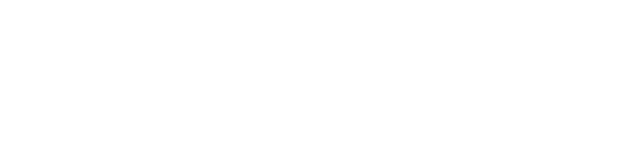
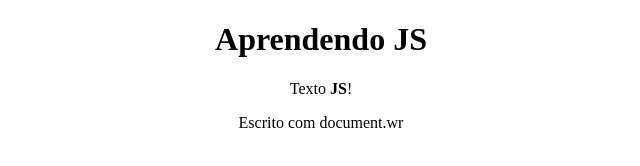
Before and after one commit to FabianaCabrini/JS, a plain HTML site: page index.html in a window 1280 px wide. Shown: the whole page, without its empty margins (319-959 px from the left). Drawn offline with Linux system fonts and the light colour scheme.

Commit message:
saidas por JS

```diff
--- a/index.html
+++ b/index.html
@@ -4,8 +4,22 @@
     <meta charset="UTF-8">
     <meta name="viewport" content="width=device-width, initial-scale=1.0">
     <title>Aprendendo JS</title>
+    <style>
+        body{
+            text-align: center;
+        }
+    </style>
 </head>
 <body>
+    <h1>Aprendendo JS</h1>
+    <!-- elemento por id -->
+    <p id="texto"></p>
+    <p>
+        <script>
+            //Outra forma de escrever usando JS,se usa mais para testes
+            document.write("Escrito com document.wr");
+        </script>
+    </p>
     <!-- referenciano o js que esta em outra página -->
     <script src="js/script.js">
 
--- a/js/script.js
+++ b/js/script.js
@@ -1 +1,5 @@
- alert('Olá, usuário');
+// Referenciando um elemento por ID
+document.getElementById("texto").innerHTML="Texto <b>JS</b>!";
+alert(10+5);
+//outra forma de imprimir valor pelo console
+console.log("Oi, tamo testando peolo console")
```
